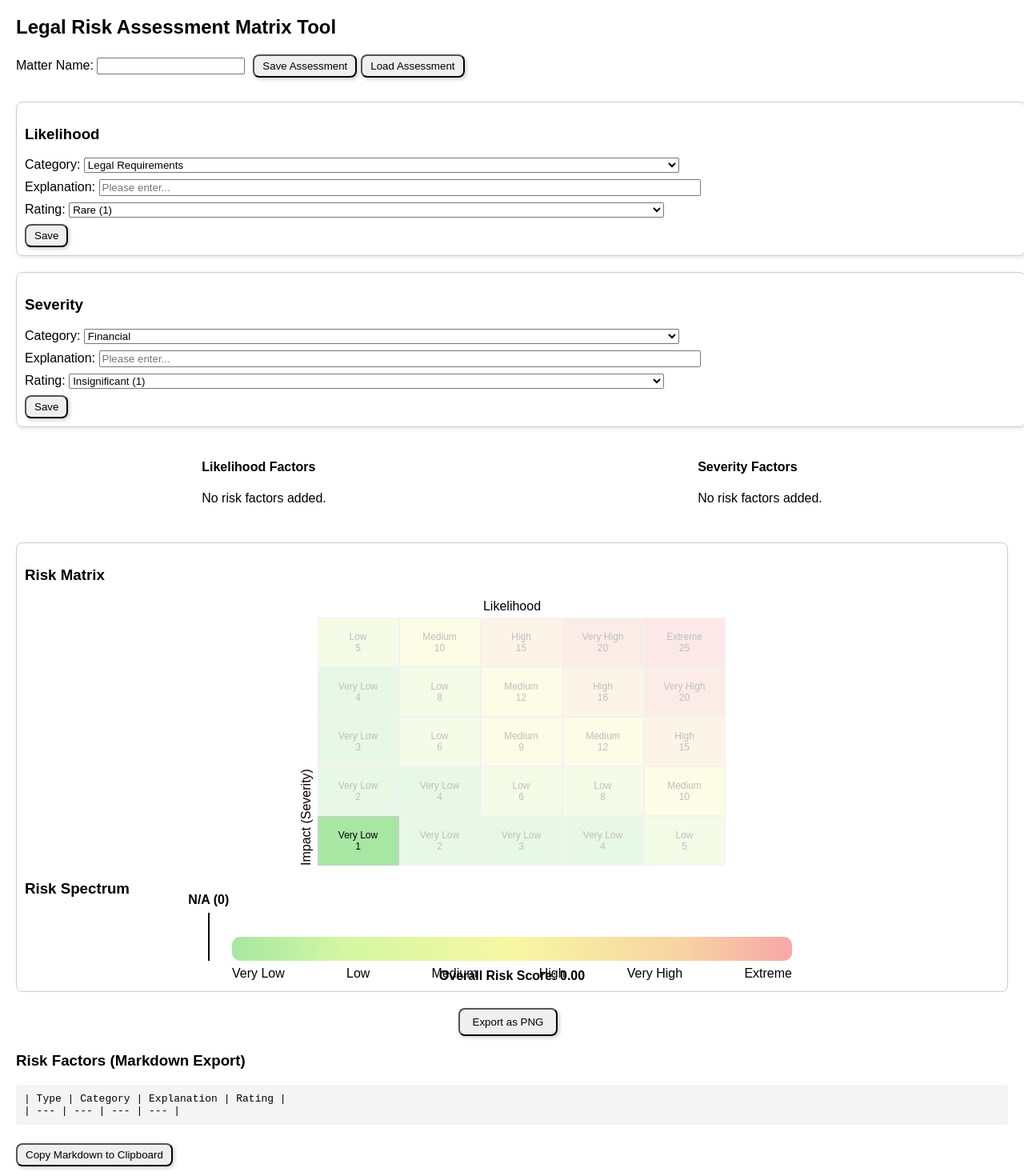
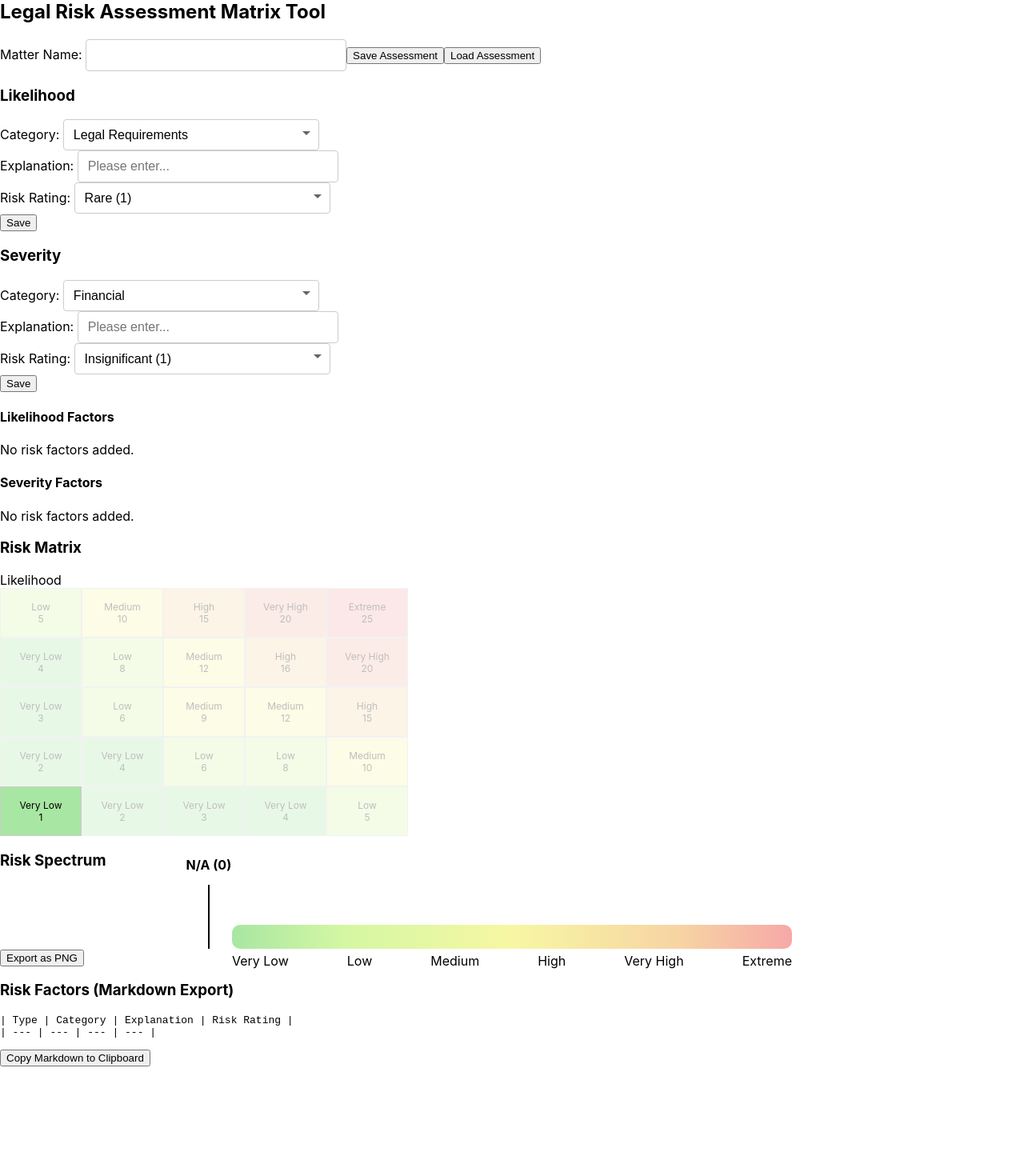
Before and after one commit to lununez/risk-matrix-3000, a React (Create React App) app: page / in a window 1280 px wide. Shown: the part 20-1490 px from the top of the page at 80% size. After the commit the page ends 1353 px from the top, so only its background shows below. Built offline with nearby package versions, Linux system fonts and the light colour scheme.

Commit message:
Update RiskMatrix.js

```diff
--- a/src/components/RiskMatrix.js
+++ b/src/components/RiskMatrix.js
@@ -1,5 +1,7 @@
-import React, { useState, useRef } from "react";
+// RiskMatrix.js
+import React, { useState, useEffect, useRef } from "react";
 import html2canvas from "html2canvas";
+import "./RiskMatrix.css";  // Make sure this file is in the same directory
 
 // --- Constants & Utility Functions ---
 
@@ -8,7 +10,7 @@ const riskCategories = {
     "Legal Requirements",
     "Prior Commitment",
     "3rd Party Rights",
-    "Defensibility",
+    "Defensibility", // Special handling below.
     "Regulatory Interest",
     "Regulatory Engagement",
     "Enforcement History",
@@ -42,6 +44,15 @@ const ratingOptions = {
   ],
 };
 
+// New rating options for Defensibility – note the inverted risk perspective.
+const defensibilityRatingOptions = [
+  { label: "Very Strong", value: 1 },
+  { label: "Strong", value: 2 },
+  { label: "Moderate", value: 3 },
+  { label: "Weak", value: 4 },
+  { label: "Very Weak", value: 5 },
+];
+
 function getRiskLevelLabel(score) {
   if (score <= 4) return "Very Low";
   else if (score <= 8) return "Low";
@@ -52,16 +63,16 @@ function getRiskLevelLabel(score) {
 }
 
 function getCellColor(score) {
-  if (score <= 4) return "#a8e6a3"; // Very Low – pastel green
-  else if (score <= 8) return "#d4f7a3"; // Low – light green/yellow
-  else if (score <= 12) return "#f7f7a3"; // Medium – yellow
-  else if (score <= 16) return "#f7d4a3"; // High – light orange
-  else if (score <= 20) return "#f7b8a3"; // Very High – orange/red
-  else return "#f7a8a8"; // Extreme – pastel red
+  if (score <= 4) return "#a8e6a3"; // Pastel green.
+  else if (score <= 8) return "#d4f7a3"; // Light green/yellow.
+  else if (score <= 12) return "#f7f7a3"; // Yellow.
+  else if (score <= 16) return "#f7d4a3"; // Light orange.
+  else if (score <= 20) return "#f7b8a3"; // Orange/red.
+  else return "#f7a8a8"; // Pastel red.
 }
 
 /*
-  A simple weighted average: takes the arithmetic mean and then adds
+  Simple weighted average: computes the arithmetic mean and adds
   25% of the difference between the maximum rating and the mean.
 */
 function computeWeightedAverage(ratings) {
@@ -73,53 +84,65 @@ function computeWeightedAverage(ratings) {
 }
 
 function generateMarkdownTable(likelihoodRisks, severityRisks) {
-  const header = "| Type | Category | Explanation | Rating |\n| --- | --- | --- | --- |\n";
+  const header = "| Type | Category | Explanation | Risk Rating |\n| --- | --- | --- | --- |\n";
   const rows = [];
   likelihoodRisks.forEach((risk) => {
-    rows.push(`| Likelihood | ${risk.category} | ${risk.explanation} | ${risk.rating} |`);
+    rows.push(`| Likelihood | ${risk.category} | ${risk.explanation} | ${risk.ratingLabel} (${risk.rating}) |`);
   });
   severityRisks.forEach((risk) => {
-    rows.push(`| Severity | ${risk.category} | ${risk.explanation} | ${risk.rating} |`);
+    rows.push(`| Severity | ${risk.category} | ${risk.explanation} | ${risk.ratingLabel} (${risk.rating}) |`);
   });
   return header + rows.join("\n");
 }
 
 // --- Components ---
 
+// RiskInputSection uses custom CSS classes for the text input and select elements.
 const RiskInputSection = ({ type, categories, ratingOptions, onAddRisk }) => {
   const [selectedCategory, setSelectedCategory] = useState(categories[0]);
+  // Determine effective rating options.
+  const effectiveRatingOptions =
+    type === "Likelihood" && selectedCategory === "Defensibility"
+      ? defensibilityRatingOptions
+      : type === "Likelihood"
+      ? ratingOptions.likelihood
+      : ratingOptions.severity;
+
   const [explanation, setExplanation] = useState("");
-  const [selectedRating, setSelectedRating] = useState(ratingOptions[0].value);
+  const [selectedRating, setSelectedRating] = useState(effectiveRatingOptions[0].value);
+
+  // Update rating options if category changes.
+  useEffect(() => {
+    setSelectedRating(effectiveRatingOptions[0].value);
+  }, [selectedCategory]);
 
   const handleSave = () => {
     if (!explanation.trim()) {
       alert("Please enter an explanation.");
       return;
     }
-    onAddRisk({ category: selectedCategory, explanation, rating: Number(selectedRating) });
+    const chosenOption = effectiveRatingOptions.find((opt) => opt.value === Number(selectedRating));
+    const riskData = {
+      category: selectedCategory,
+      explanation,
+      rating: Number(selectedRating),
+      ratingLabel: chosenOption.label,
+    };
+    onAddRisk(riskData);
     setExplanation("");
     setSelectedCategory(categories[0]);
-    setSelectedRating(ratingOptions[0].value);
+    setSelectedRating(effectiveRatingOptions[0].value);
   };
 
   return (
-    <div
-      style={{
-        margin: "10px 0",
-        padding: "10px",
-        border: "1px solid #ccc",
-        borderRadius: "8px",
-        boxShadow: "2px 2px 5px rgba(0,0,0,0.1)",
-        width: "100%",
-      }}
-    >
+    <div className="risk-input-section">
       <h3>{type}</h3>
-      <div style={{ marginBottom: "8px" }}>
+      <div className="input-group">
         <label>Category: </label>
         <select
+          className="custom-select"
           value={selectedCategory}
           onChange={(e) => setSelectedCategory(e.target.value)}
-          style={{ width: "60%" }}
         >
           {categories.map((cat, idx) => (
             <option key={idx} value={cat}>
@@ -128,67 +151,60 @@ const RiskInputSection = ({ type, categories, ratingOptions, onAddRisk }) => {
           ))}
         </select>
       </div>
-      <div style={{ marginBottom: "8px" }}>
+      <div className="input-group">
         <label>Explanation: </label>
         <input
           type="text"
+          className="custom-input"
           placeholder="Please enter..."
           value={explanation}
           onChange={(e) => setExplanation(e.target.value)}
-          style={{ width: "60%" }}
         />
       </div>
-      <div style={{ marginBottom: "8px" }}>
-        <label>Rating: </label>
+      <div className="input-group">
+        <label>Risk Rating: </label>
         <select
+          className="custom-select"
           value={selectedRating}
           onChange={(e) => setSelectedRating(e.target.value)}
-          style={{ width: "60%" }}
         >
-          {ratingOptions.map((opt, idx) => (
+          {effectiveRatingOptions.map((opt, idx) => (
             <option key={idx} value={opt.value}>
               {opt.label} ({opt.value})
             </option>
           ))}
         </select>
       </div>
-      <button
-        onClick={handleSave}
-        style={{
-          borderRadius: "8px",
-          padding: "5px 10px",
-          boxShadow: "2px 2px 5px rgba(0,0,0,0.2)",
-          cursor: "pointer",
-        }}
-      >
+      <button className="save-button" onClick={handleSave}>
         Save
       </button>
     </div>
   );
 };
 
+// RiskFactorsTable now shows the full rating string.
 const RiskFactorsTable = ({ title, risks }) => {
   return (
-    <div style={{ margin: "10px" }}>
+    <div className="risk-factors-table">
       <h4>{title} Factors</h4>
       {risks.length === 0 ? (
         <p>No risk factors added.</p>
       ) : (
-        <table style={{ width: "100%", borderCollapse: "collapse" }}>
+        <table>
           <thead>
             <tr>
-              <th style={{ border: "1px solid #ccc", padding: "5px" }}>Category</th>
-              <th style={{ border: "1px solid #ccc", padding: "5px" }}>Explanation</th>
-              <th style={{ border: "1px solid #ccc", padding: "5px" }}>Rating</th>
+              <th>Category</th>
+              <th>Explanation</th>
+              <th>Risk Rating</th>
             </tr>
           </thead>
           <tbody>
             {risks.map((risk, idx) => (
               <tr key={idx}>
-                <td style={{ border: "1px solid #ccc", padding: "5px" }}>{risk.category}</td>
-                <td style={{ border: "1px solid #ccc", padding: "5px" }}>{risk.explanation}</td>
-                <td style={{ border: "1px solid #ccc", padding: "5px", textAlign: "center" }}>
-                  {risk.rating}
+                <td>{risk.category}</td>
+                <td>{risk.explanation}</td>
+                <td style={{ textAlign: "center" }}>
+                  {risk.ratingLabel} ({risk.rating})
                 </td>
               </tr>
             ))}
@@ -199,7 +215,7 @@ const RiskFactorsTable = ({ title, risks }) => {
   );
 };
 
-// Risk Matrix with wider cells and highlighted cell.
+// RiskMatrix component remains largely unchanged.
 const RiskMatrix = ({ highlightCoordinates }) => {
   const grid = [];
   for (let likelihood = 1; likelihood <= 5; likelihood++) {
@@ -216,7 +232,7 @@ const RiskMatrix = ({ highlightCoordinates }) => {
     }
     grid.push(row);
   }
-  // Reverse rows so that the lowest likelihood appears at the bottom.
+  // Reverse rows so that lowest likelihood is at the bottom.
   grid.reverse();
 
   const cellStyle = {
@@ -232,15 +248,11 @@ const RiskMatrix = ({ highlightCoordinates }) => {
   };
 
   return (
-    <div>
+    <div className="risk-matrix">
       <h3>Risk Matrix</h3>
-      <div style={{ display: "flex", flexDirection: "column", alignItems: "center" }}>
-        <div style={{ marginBottom: "5px" }}>Likelihood</div>
-        <div style={{ display: "flex" }}>
-          <div style={{ writingMode: "vertical-rl", transform: "rotate(180deg)", marginRight: "5px" }}>
-            Impact (Severity)
-          </div>
-          <div>
+      <div className="matrix-container">
+        <div className="vertical-label">Likelihood</div>
+        <div className="matrix-grid">
           {grid.map((row, rowIndex) => (
             <div key={rowIndex} style={{ display: "flex" }}>
               {row.map((cell, cellIndex) => {
@@ -267,13 +279,12 @@ const RiskMatrix = ({ highlightCoordinates }) => {
         </div>
       </div>
     </div>
-    </div>
   );
 };
 
-// Updated Risk Spectrum with increased width, vertical line indicator, and label.
+// RiskSpectrum with adjusted spacing so the label doesn't overlap.
 const RiskSpectrum = ({ overallRisk }) => {
-  const sliderWidth = 700; // Increased width.
+  const sliderWidth = 700;
   const position = ((overallRisk - 1) / (25 - 1)) * sliderWidth;
   const displayedScore = Math.round(overallRisk) || 0;
   const riskLabel = overallRisk > 0 ? getRiskLevelLabel(displayedScore) : "N/A";
@@ -282,7 +293,16 @@ const RiskSpectrum = ({ overallRisk }) => {
     width: sliderWidth,
     margin: "0 auto",
     position: "relative",
-    height: "60px",
+    height: "80px", // Increased height for extra vertical space.
+  };
+
+  const labelStyle = {
+    position: "absolute",
+    left: position - 40,
+    top: -35, // Moved up to avoid overlap.
+    width: "80px",
+    textAlign: "center",
+    fontWeight: "bold",
   };
 
   const sliderStyle = {
@@ -304,15 +324,6 @@ const RiskSpectrum = ({ overallRisk }) => {
     backgroundColor: "black",
   };
 
-  const labelStyle = {
-    position: "absolute",
-    left: position - 40,
-    top: -25,
-    width: "80px",
-    textAlign: "center",
-    fontWeight: "bold",
-  };
-
   const labelContainerStyle = {
     display: "flex",
     justifyContent: "space-between",
@@ -322,7 +333,7 @@ const RiskSpectrum = ({ overallRisk }) => {
   };
 
   return (
-    <div>
+    <div className="risk-spectrum">
       <h3>Risk Spectrum</h3>
       <div style={sliderContainerStyle}>
         <div style={labelStyle}>
@@ -343,6 +354,7 @@ const RiskSpectrum = ({ overallRisk }) => {
   );
 };
 
+// Main App component assembling everything.
 const App = () => {
   const [matterName, setMatterName] = useState("");
   const [likelihoodRisks, setLikelihoodRisks] = useState([]);
@@ -419,123 +431,60 @@ const App = () => {
   };
 
   return (
-    <div style={{ fontFamily: "Arial, sans-serif", padding: "20px" }}>
+    <div className="app-container">
       <h2>Legal Risk Assessment Matrix Tool</h2>
       {/* Matter Name & Save/Load Controls */}
-      <div style={{ marginBottom: "20px" }}>
+      <div className="matter-controls">
         <label>Matter Name: </label>
         <input
           type="text"
+          className="custom-input"
           value={matterName}
           onChange={(e) => setMatterName(e.target.value)}
-          style={{ marginRight: "10px" }}
         />
-        <button
-          onClick={saveAssessment}
-          style={{
-            marginRight: "5px",
-            borderRadius: "8px",
-            padding: "5px 10px",
-            boxShadow: "2px 2px 5px rgba(0,0,0,0.2)",
-            cursor: "pointer",
-          }}
-        >
-          Save Assessment
-        </button>
-        <button
-          onClick={loadAssessment}
-          style={{
-            borderRadius: "8px",
-            padding: "5px 10px",
-            boxShadow: "2px 2px 5px rgba(0,0,0,0.2)",
-            cursor: "pointer",
-          }}
-        >
-          Load Assessment
-        </button>
+        <button onClick={saveAssessment}>Save Assessment</button>
+        <button onClick={loadAssessment}>Load Assessment</button>
       </div>
 
       {/* Stacked Input Sections */}
-      <div style={{ display: "flex", flexDirection: "column", width: "100%" }}>
+      <div className="input-sections">
         <RiskInputSection
           type="Likelihood"
           categories={riskCategories.likelihood}
-          ratingOptions={ratingOptions.likelihood}
+          ratingOptions={ratingOptions}
           onAddRisk={handleAddLikelihoodRisk}
         />
         <RiskInputSection
           type="Severity"
           categories={riskCategories.severity}
-          ratingOptions={ratingOptions.severity}
+          ratingOptions={ratingOptions}
           onAddRisk={handleAddSeverityRisk}
         />
       </div>
 
-      {/* Display Saved Risk Factors */}
-      <div style={{ display: "flex", justifyContent: "space-around", flexWrap: "wrap" }}>
+      {/* Stacked Risk Factor Tables */}
+      <div className="tables-container">
         <RiskFactorsTable title="Likelihood" risks={likelihoodRisks} />
         <RiskFactorsTable title="Severity" risks={severityRisks} />
       </div>
 
       {/* Exportable Area: Matrix & Spectrum */}
-      <div
-        ref={exportRef}
-        style={{
-          border: "1px solid #ccc",
-          padding: "10px",
-          marginTop: "20px",
-          borderRadius: "8px",
-        }}
-      >
+      <div ref={exportRef} className="exportable-area">
         <RiskMatrix highlightCoordinates={highlightCoordinates} />
         <RiskSpectrum overallRisk={overallRisk} />
-        <div style={{ textAlign: "center", marginTop: "10px" }}>
-          <strong>Overall Risk Score: {overallRisk.toFixed(2)}</strong>
-        </div>
       </div>
 
       {/* Export Buttons */}
-      <div style={{ textAlign: "center", marginTop: "20px" }}>
-        <button
-          onClick={handleExportPNG}
-          style={{
-            borderRadius: "8px",
-            padding: "8px 16px",
-            boxShadow: "2px 2px 5px rgba(0,0,0,0.2)",
-            cursor: "pointer",
-            marginRight: "10px",
-          }}
-        >
-          Export as PNG
-        </button>
+      <div className="export-buttons">
+        <button onClick={handleExportPNG}>Export as PNG</button>
       </div>
 
       {/* Markdown Export Section */}
       {markdownText && (
-        <div style={{ marginTop: "20px" }}>
+        <div className="markdown-export">
           <h3>Risk Factors (Markdown Export)</h3>
-          <pre
-            style={{
-              backgroundColor: "#f4f4f4",
-              padding: "10px",
-              borderRadius: "4px",
-              overflowX: "auto",
-            }}
-          >
-            {markdownText}
-          </pre>
-          <button
-            onClick={copyMarkdownToClipboard}
-            style={{
-              borderRadius: "8px",
-              padding: "5px 10px",
-              boxShadow: "2px 2px 5px rgba(0,0,0,0.2)",
-              cursor: "pointer",
-              marginTop: "10px",
-            }}
-          >
-            Copy Markdown to Clipboard
-          </button>
+          <pre>{markdownText}</pre>
+          <button onClick={copyMarkdownToClipboard}>Copy Markdown to Clipboard</button>
         </div>
       )}
     </div>
```
Lines whose indentation alone changed are shown as unchanged.
